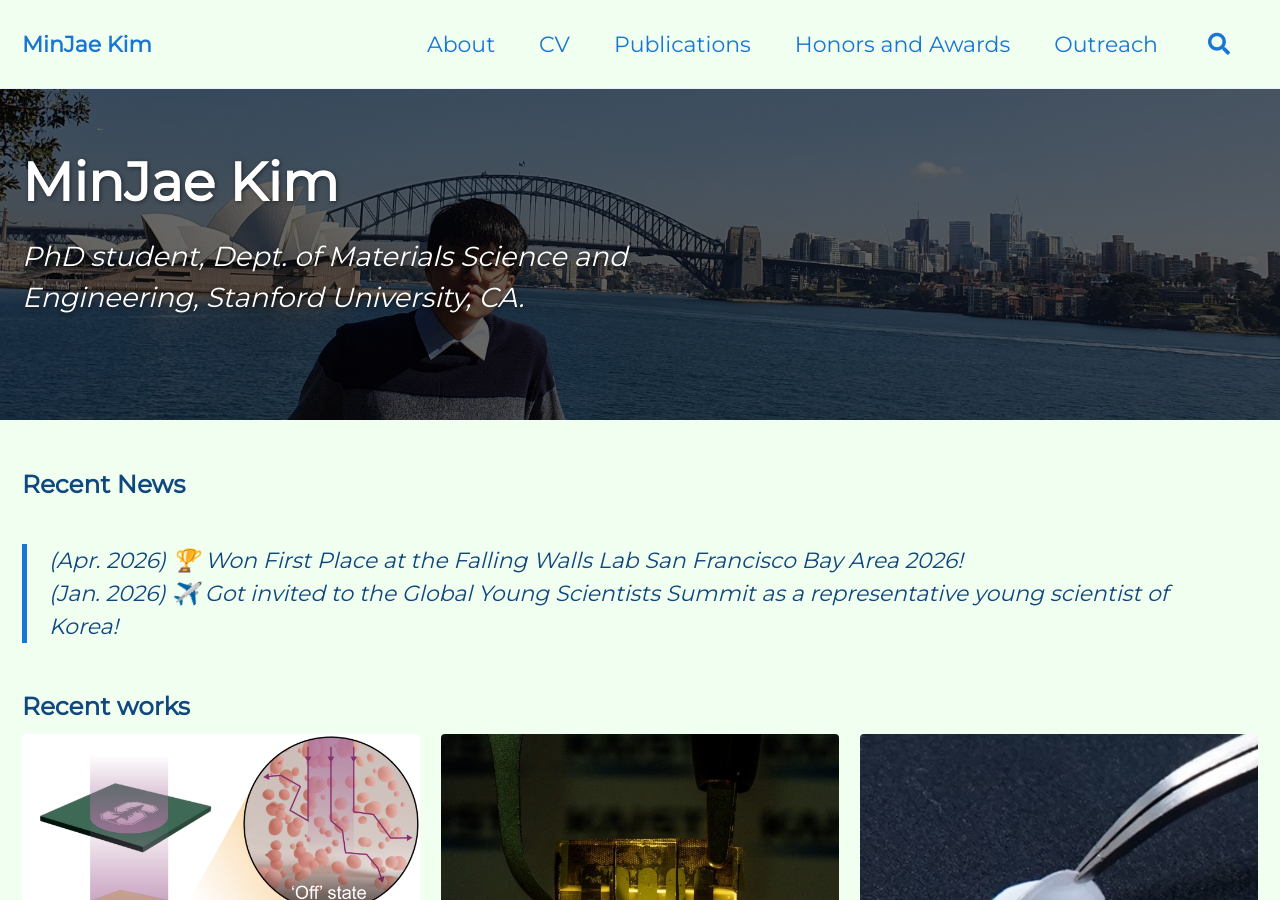
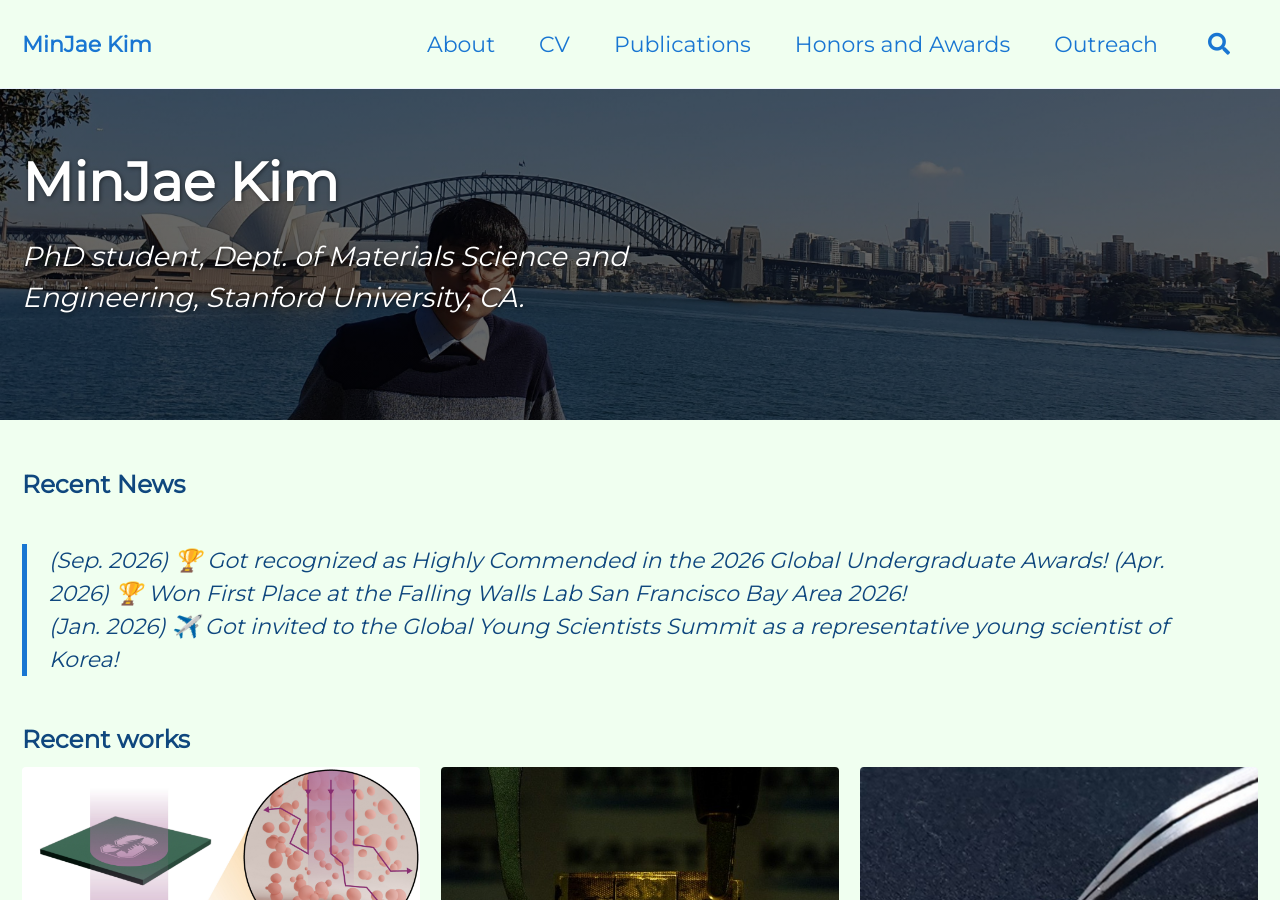
Before and after one commit to mj3259/mj3259.github.io, a Jekyll site: the page built from index.md, in a window 1280 px wide and 900 px high. Built offline with Jekyll 4.4.1, drawn with Linux system fonts in a browser that asks for light colours; cached includes are drawn as plain includes.

Commit message:
Update index.md

```diff
--- a/index.md
+++ b/index.md
@@ -58,6 +58,7 @@ feature_row0:
 -->
 
 ### Recent News
+> (Sep. 2026) 🏆 Got recognized as Highly Commended in the 2026 Global Undergraduate Awards!
 > (Apr. 2026) 🏆 Won First Place at the Falling Walls Lab San Francisco Bay Area 2026!
 > (Jan. 2026) ✈️ Got invited to the Global Young Scientists Summit as a representative young scientist of Korea!
 
```
